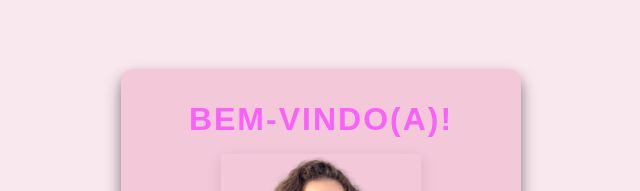
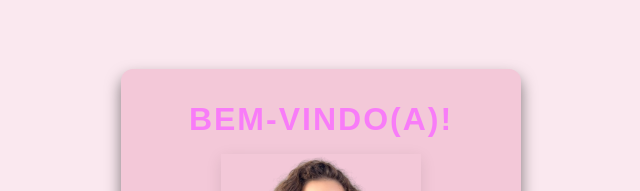
Before and after one commit to psigiovana/link-gih, a plain HTML site: page index.html in a window 1280 px wide. Shown: the top 191 px of the page, without its empty margins (319-959 px from the left). Drawn offline with Linux system fonts and the light colour scheme.

Commit message:
Update index.html

```diff
--- a/index.html
+++ b/index.html
@@ -36,7 +36,7 @@
     h1 {
       font-size: 2.0rem;
       margin-bottom: 1rem;
-      color: #fa60fa; /* Texto principal */
+      color: #f87cf8; /* Texto principal */
       text-transform: uppercase;
       letter-spacing: 2px;
     }
```
